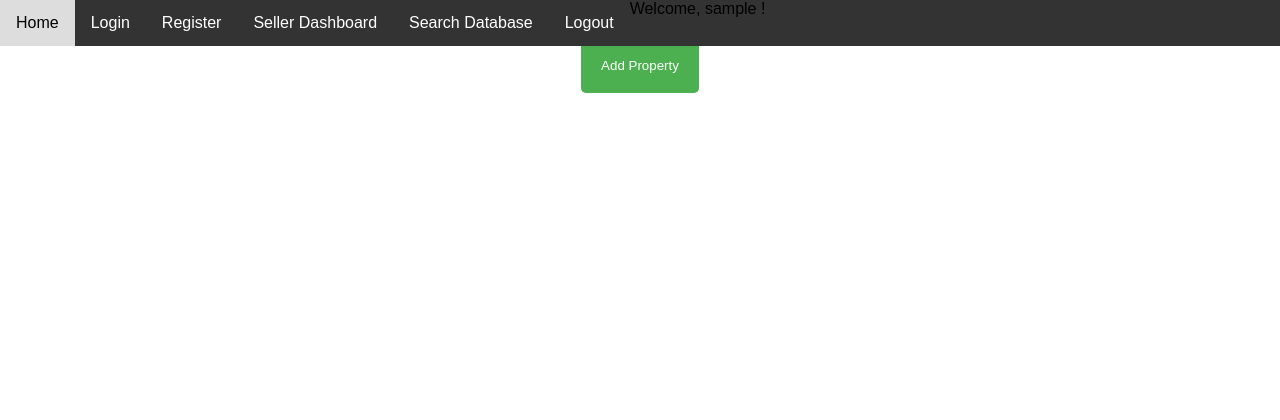
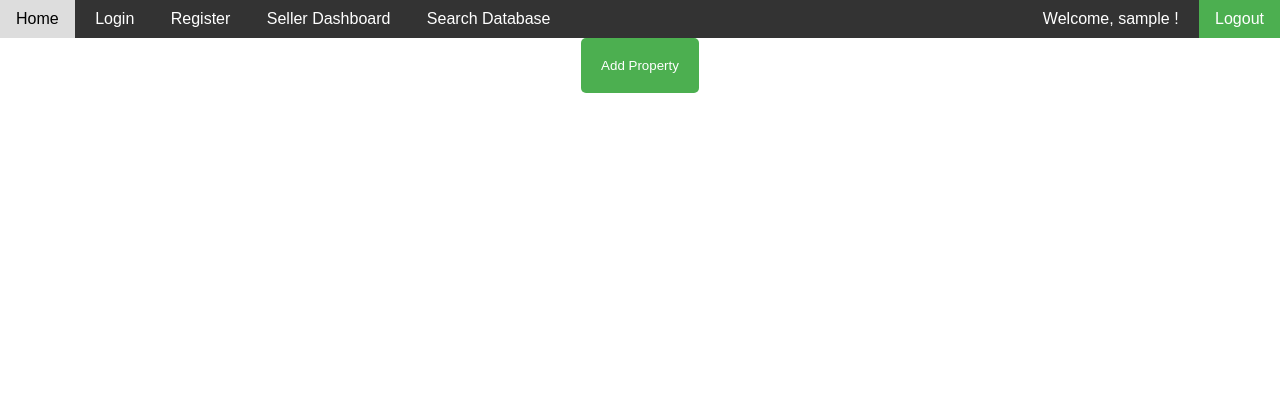
Before and after one commit to taiboucodes/FrontEnders-SQL-PropertyHub, a PHP site: page /seller_dash.php in a window 1280 px wide. Shown: the top 420 px of the page. Run offline with PHP 8.4, Linux system fonts and the light colour scheme; the visitor is signed in with stand-in values (Sample User, id 1).

Commit message:
Update dash.css
updated nav css

```diff
--- a/dash.css
+++ b/dash.css
@@ -81,16 +81,26 @@ nav {
     background-color: #333;
     overflow: hidden;
     z-index: 1000;
+    display: flex; /* Using flexbox */
+    justify-content: space-between; /* Space out the nav items */
+    align-items: center; /* Vertically center align items */
+	 padding: 10px 0;
 }
-nav a {
-    float: left;
-    display: block;
+
+nav a, nav .nav-welcome {
     color: white;
     text-align: center;
-    padding: 14px 16px;
+    padding: 15px 16px;
     text-decoration: none;
-    }
+    display: inline; /* Display items inline */
+}
+
 nav a:hover {
     background-color: #ddd;
     color: black;
 }
+
+/* Additional styles for logout button if needed */
+nav a.logout-button {
+    background-color: #4CAF50; /* Optional: Different color for logout button */
+}
```
